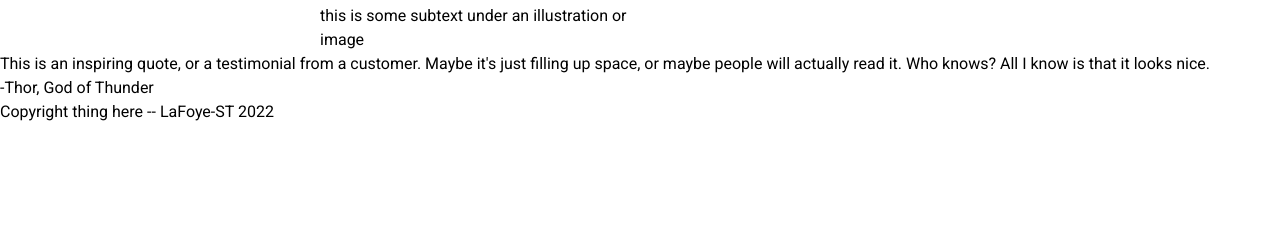
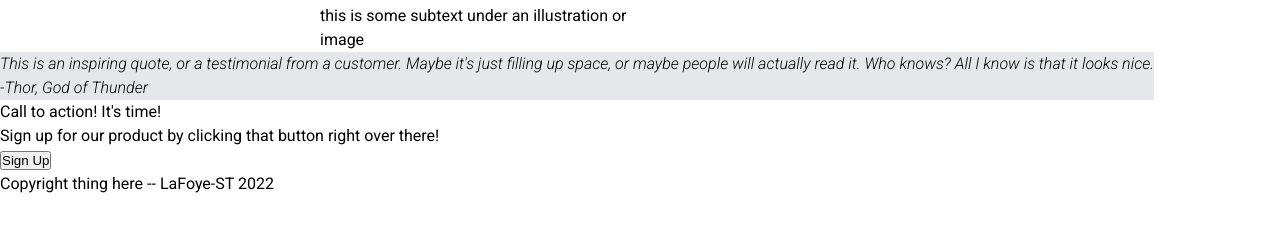
Before and after one commit to LaFoye-ST/odin-lead-landing-page, a plain HTML site: page index.html in a window 1280 px wide. Shown: the part 443-674 px from the top of the page. Drawn offline with Linux system fonts and the light colour scheme.

Commit message:
Style.css

```diff
--- a/index.html
+++ b/index.html
@@ -5,8 +5,8 @@
     <meta http-equiv="X-UA-Compatible" content="IE=edge">
     <meta name="viewport" content="width=device-width, initial-scale=1.0">
     <style>
-        @import url('https://fonts.googleapis.com/css2?family=Roboto&display=swap');
-    </style>
+        @import url('https://fonts.googleapis.com/css2?family=Roboto:ital,wght@0,400;0,900;1,300&display=swap');
+        </style>
     <link rel="stylesheet" href="./style.css">
     <title>Landing Page</title>
 </head>
@@ -71,15 +71,15 @@
     <section class="signup">
         <div class="container">
             <div class="signbox">
-
+                <p class="bold">Call to action! It's time!</p>
+                <p>Sign up for our product by clicking that button right over there!</p>
+                <button>Sign Up</button>
             </div>
         </div>
     </section>
     <footer class="footer">
         <div class="container">
-            <div class="footbox">
-                <p>Copyright thing here -- LaFoye-ST 2022</p>
-            </div>
+            <p>Copyright thing here -- LaFoye-ST 2022</p>
         </div>
     </footer>
 </body>
--- a/style.css
+++ b/style.css
@@ -84,6 +84,23 @@ body {
     border-radius: 5px;
 }
 
+.boxes p {
+
+}
+
 .quote .container {
     display: flex;
 }
+
+.quote p {
+    background-color: #e5e7eb;
+    font-style: italic;
+}
+
+.navbar, .footer {
+    justify-content: space-between;
+}
+
+.footer .container {
+    display: flex;
+}
```
